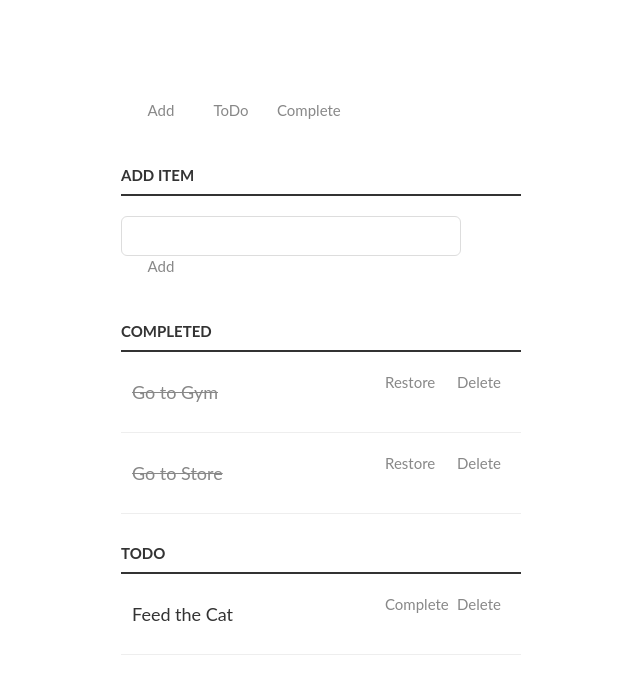
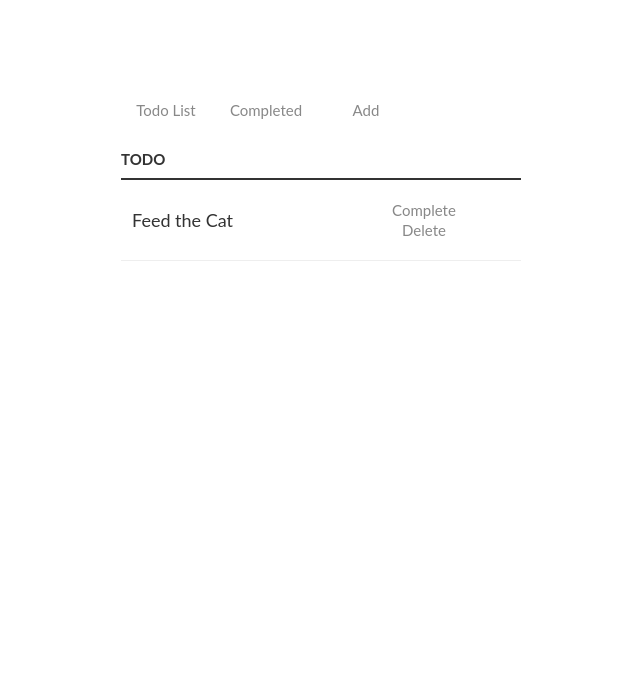
Before and after one commit to AChristoff/VueJS-education, a Vue app: page / in a window 1280 px wide. Shown: the top 694 px of the page, without its empty margins (319-959 px from the left). Built offline with nearby package versions, Linux system fonts and the light colour scheme.

Commit message:
add three clickable tabs with state

```diff
--- a/public/index.html
+++ b/public/index.html
@@ -5,7 +5,7 @@
     <meta http-equiv="X-UA-Compatible" content="IE=edge">
     <meta name="viewport" content="width=device-width,initial-scale=1.0">
     <link rel="icon" href="<%= BASE_URL %>favicon.ico">
-    <title>todo-app</title>
+    <title>Todo List</title>
   </head>
   <body>
     <noscript>
--- a/src/App.vue
+++ b/src/App.vue
@@ -1,44 +1,40 @@
 <template>
     <div class="container">
-        <button>Add</button>
-        <button>ToDo</button>
-        <button>Complete</button>
 
-        <p>
-            <label for="new-task">Add Item</label>
-            <input id="new-task" type="text"/>
-            <button>Add</button>
-        </p>
+        <button @click="changeTab('TodoList')">Todo List</button>
+        <button @click="changeTab('CompletedTodos')">Completed</button>
+        <button @click="changeTab('AddTodo')">Add</button>
 
-        <h3>Completed</h3>
-        <ul id="completed-tasks">
-            <li>
-                <label>Go to Gym</label>
-                <button class="restore">Restore</button>
-                <button class="delete">Delete</button>
-            </li>
-            <li>
-                <label>Go to Store</label>
-                <button class="restore">Restore</button>
-                <button class="delete">Delete</button>
-            </li>
-        </ul>
+        <keep-alive>
+            <component :is="activeTab"></component>
+        </keep-alive>
 
-        <h3>Todo</h3>
-        <ul id="incomplete-tasks">
-            <li>
-                <label>Feed the Cat</label>
-                <button class="complete">Complete</button>
-                <button class="delete">Delete</button>
-            </li>
-        </ul>
     </div>
 </template>
 
 <script>
 
+    import TodoList from './components/TodoList';
+    import CompletedTodos from './components/CompletedTodos';
+    import AddTodo from './components/AddTodo';
+
     export default {
         name: 'app',
+        data() {
+            return {
+                activeTab: 'TodoList',
+            }
+        },
+        components: {
+            TodoList,
+            CompletedTodos,
+            AddTodo,
+        },
+        methods: {
+            changeTab(tabName) {
+                this.activeTab = tabName;
+            }
+        }
     }
 </script>
 
@@ -80,8 +76,7 @@
         border: 0px;
         color: #888;
         font-size: 15px;
-        width: 60px;
-        margin: 10px 0 0;
+        width: 90px;
         font-family: Lato, sans-serif;
         cursor: pointer;
     }
@@ -148,7 +143,7 @@
         padding: 0 0 0 11px;
     }
 
-    button {
+    button:not(:first-child) {
         margin: 0 0 0 10px;
     }
 
--- /dev/null
+++ b/src/components/AddTodo.vue
@@ -0,0 +1,17 @@
+<template>
+    <p>
+        <label for="new-task">Add Item</label>
+        <input id="new-task" type="text"/>
+        <button>Add</button>
+    </p>
+</template>
+
+<script>
+    export default {
+        name: "AddTodo"
+    }
+</script>
+
+<style scoped>
+
+</style>
--- /dev/null
+++ b/src/components/CompletedTodos.vue
@@ -0,0 +1,27 @@
+<template>
+    <div>
+        <h3>Completed</h3>
+        <ul id="completed-tasks">
+            <li>
+                <label>Go to Gym</label>
+                <button class="restore">Restore</button>
+                <button class="delete">Delete</button>
+            </li>
+            <li>
+                <label>Go to Store</label>
+                <button class="restore">Restore</button>
+                <button class="delete">Delete</button>
+            </li>
+        </ul>
+    </div>
+</template>
+
+<script>
+    export default {
+        name: "CompletedTodos"
+    }
+</script>
+
+<style scoped>
+
+</style>
--- a/src/components/HelloWorld.vue
+++ /dev/null
@@ -1,58 +0,0 @@
-<template>
-  <div class="hello">
-    <h1>{{ msg }}</h1>
-    <p>
-      For a guide and recipes on how to configure / customize this project,<br>
-      check out the
-      <a href="https://cli.vuejs.org" target="_blank" rel="noopener">vue-cli documentation</a>.
-    </p>
-    <h3>Installed CLI Plugins</h3>
-    <ul>
-      <li><a href="https://github.com/vuejs/vue-cli/tree/dev/packages/%40vue/cli-plugin-babel" target="_blank" rel="noopener">babel</a></li>
-      <li><a href="https://github.com/vuejs/vue-cli/tree/dev/packages/%40vue/cli-plugin-eslint" target="_blank" rel="noopener">eslint</a></li>
-    </ul>
-    <h3>Essential Links</h3>
-    <ul>
-      <li><a href="https://vuejs.org" target="_blank" rel="noopener">Core Docs</a></li>
-      <li><a href="https://forum.vuejs.org" target="_blank" rel="noopener">Forum</a></li>
-      <li><a href="https://chat.vuejs.org" target="_blank" rel="noopener">Community Chat</a></li>
-      <li><a href="https://twitter.com/vuejs" target="_blank" rel="noopener">Twitter</a></li>
-      <li><a href="https://news.vuejs.org" target="_blank" rel="noopener">News</a></li>
-    </ul>
-    <h3>Ecosystem</h3>
-    <ul>
-      <li><a href="https://router.vuejs.org" target="_blank" rel="noopener">vue-router</a></li>
-      <li><a href="https://vuex.vuejs.org" target="_blank" rel="noopener">vuex</a></li>
-      <li><a href="https://github.com/vuejs/vue-devtools#vue-devtools" target="_blank" rel="noopener">vue-devtools</a></li>
-      <li><a href="https://vue-loader.vuejs.org" target="_blank" rel="noopener">vue-loader</a></li>
-      <li><a href="https://github.com/vuejs/awesome-vue" target="_blank" rel="noopener">awesome-vue</a></li>
-    </ul>
-  </div>
-</template>
-
-<script>
-export default {
-  name: 'HelloWorld',
-  props: {
-    msg: String
-  }
-}
-</script>
-
-<!-- Add "scoped" attribute to limit CSS to this component only -->
-<style scoped>
-h3 {
-  margin: 40px 0 0;
-}
-ul {
-  list-style-type: none;
-  padding: 0;
-}
-li {
-  display: inline-block;
-  margin: 0 10px;
-}
-a {
-  color: #42b983;
-}
-</style>
--- /dev/null
+++ b/src/components/TodoList.vue
@@ -0,0 +1,22 @@
+<template>
+    <div>
+        <h3>Todo</h3>
+        <ul id="incomplete-tasks">
+            <li>
+                <label>Feed the Cat</label>
+                <button class="complete">Complete</button>
+                <button class="delete">Delete</button>
+            </li>
+        </ul>
+    </div>
+</template>
+
+<script>
+    export default {
+        name: "TodoList"
+    }
+</script>
+
+<style scoped>
+
+</style>
```
Also changed, not shown: src/assets/js/tasks.js (deleted, +0 -22 lines), src/assets/js/todos.js (added, +22 -0 lines).
